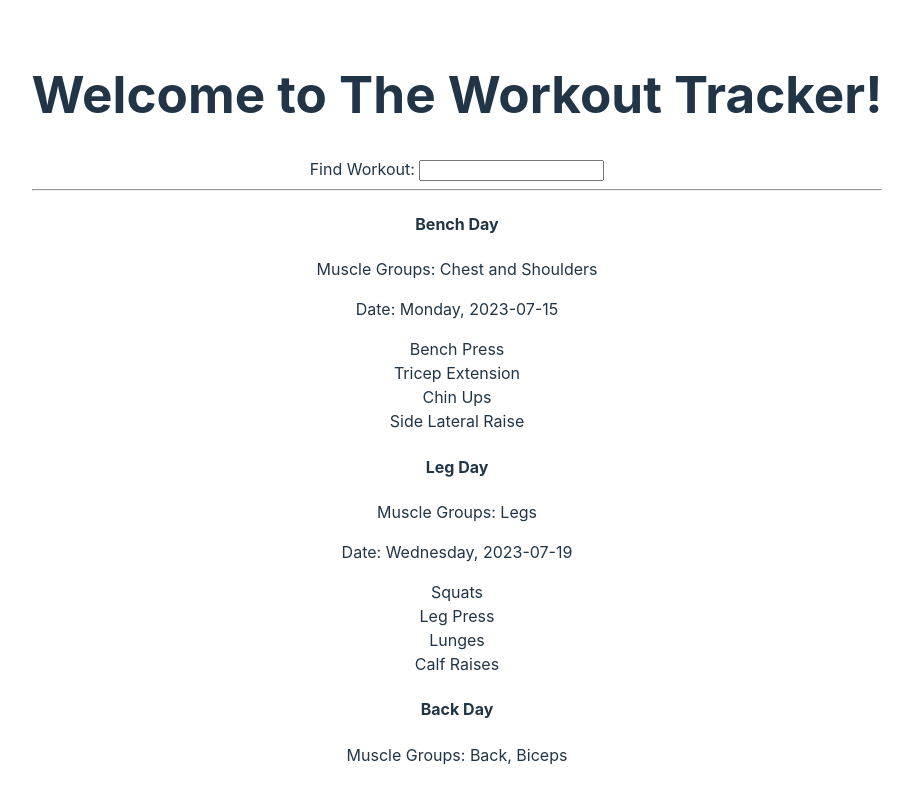
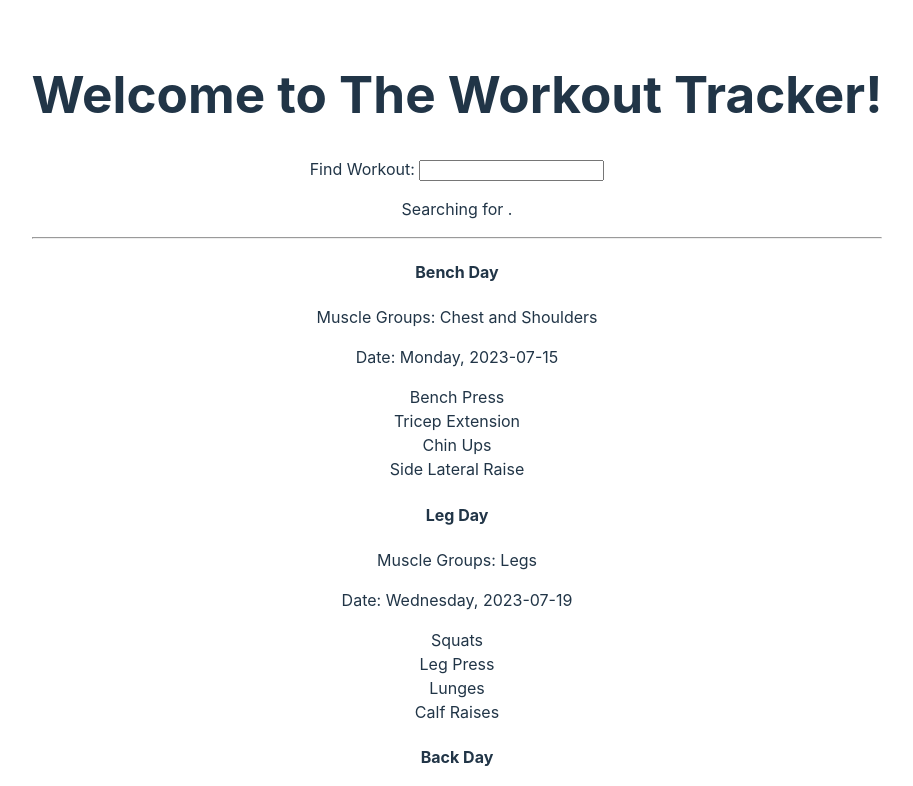
Before and after one commit to kyleanicholson/gym-data-log, a React (Vite) app: page / in a window 1280 px wide. Shown: the top 786 px of the page, without its empty margins (183-1096 px from the left). Built offline with nearby package versions, Linux system fonts and the light colour scheme.

Commit message:
Add callback useState, callback handler for Search

```diff
--- a/src/App.jsx
+++ b/src/App.jsx
@@ -1,3 +1,4 @@
+import { useState } from "react";
 import "./App.css";
 import PropTypes from 'prop-types';
 
@@ -62,10 +63,13 @@
   },
 
 ];
+const handleSearch = (event) => {
+  console.log(event.target.value);
+};
 return (
     <div>
       <h1>Welcome to {getTitle(title)}!</h1>
-      <Search />
+      <Search onSearch={handleSearch} />
       <hr />
       <div id="workout-list">
         <WorkoutList workouts={workouts} />
@@ -123,15 +127,21 @@
   }).isRequired,
 };
 
-const Search = () => {
+const Search = (props) => {
   // perform a task in response to an event
+  const [searchTerm, setSearchTerm] = useState("");
   const handleChange = (event) => {
-    console.log(event.target.value);
+  setSearchTerm(event.target.value);
+    // eslint-disable-next-line react/prop-types
+    props.onSearch(event);
   };
   return (
     <div>
       <label htmlFor="search">Find Workout: </label>
       <input id="search" type="text" onChange={handleChange} />
+      <p>
+        Searching for <strong>{searchTerm}</strong>.
+      </p>
     </div>
   );
 };
```
